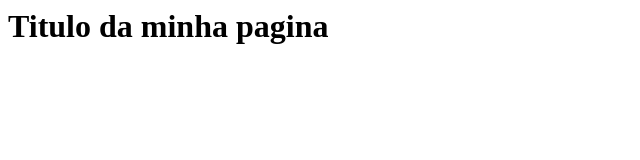
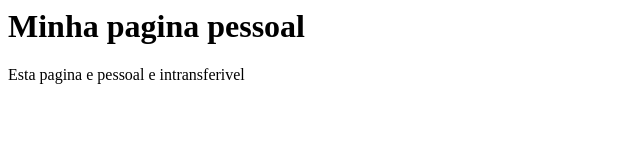
Before and after one commit to rodrigoaraujorosa/curso-git, a plain HTML site: page index.html in a window 1280 px wide. Shown: the whole page, without its empty margins (0-640 px from the left). Drawn offline with Linux system fonts and the light colour scheme.

Commit message:
Incluido um paragrafo na pagina

```diff
--- a/index.html
+++ b/index.html
@@ -1,6 +1,7 @@
 <html>
 <head></head>
 <body>
-    <h1>Titulo da minha pagina</h1>
+    <h1>Minha pagina pessoal</h1>
+    <p>Esta pagina e pessoal e intransferivel</p>
 </body>
 </html>
```
